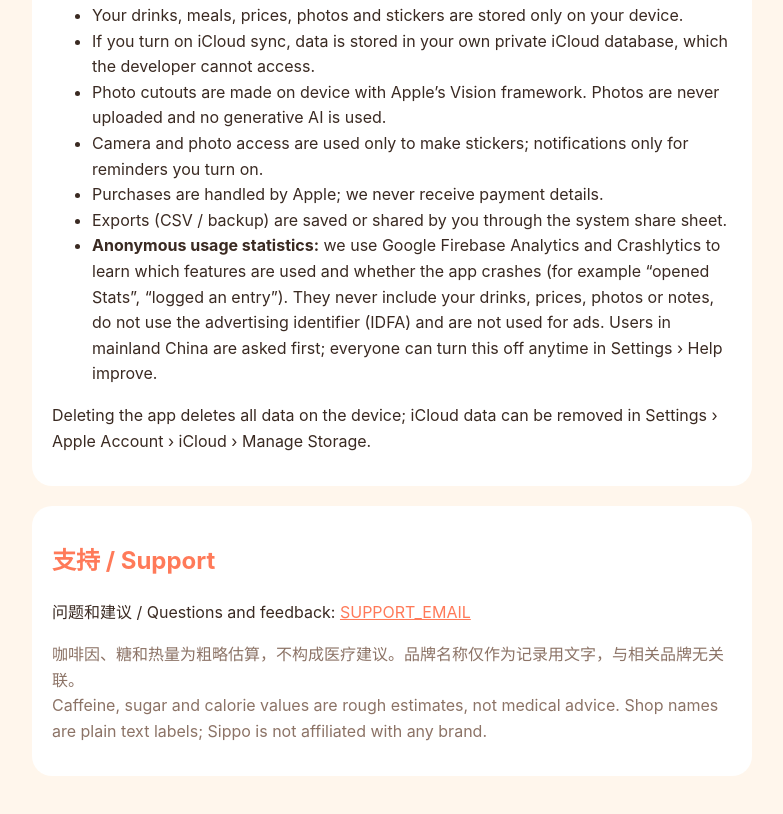
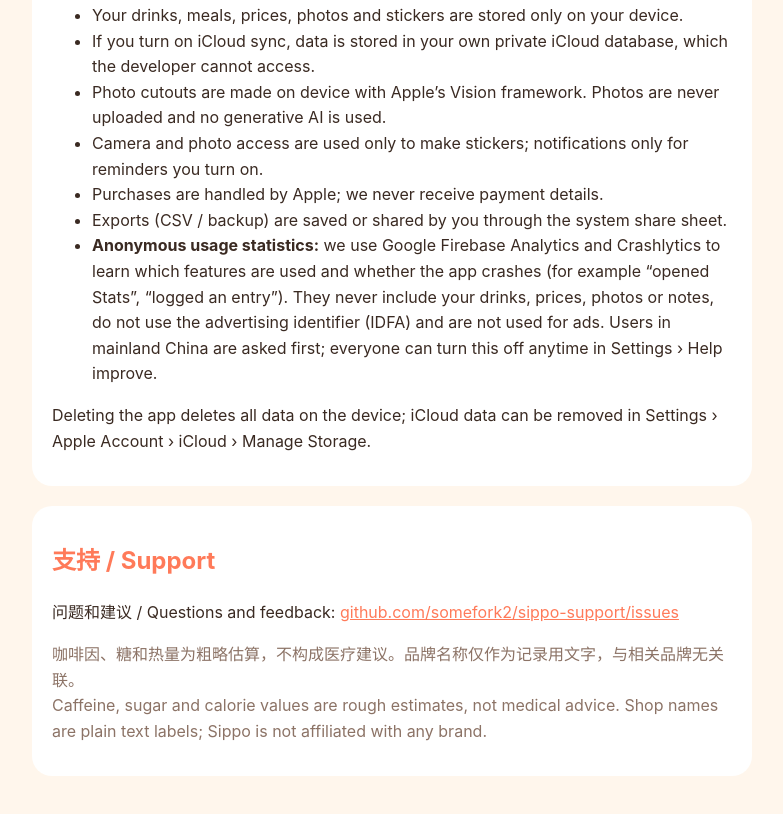
Before and after one commit to somefork2/sippo-support, a plain HTML site: page index.html in a window 1280 px wide. Shown: the part 859-1673 px from the top of the page, without its empty margins (248-1031 px from the left). Drawn offline with Linux system fonts and the light colour scheme.

Commit message:
Support contact: GitHub issues instead of the SUPPORT_EMAIL placeholder

```diff
--- a/index.html
+++ b/index.html
@@ -51,7 +51,7 @@
 
   <section id="support">
     <h2>支持 / Support</h2>
-    <p>问题和建议 / Questions and feedback: <a href="mailto:SUPPORT_EMAIL">SUPPORT_EMAIL</a></p>
+    <p>问题和建议 / Questions and feedback: <a href="https://github.com/somefork2/sippo-support/issues/new">github.com/somefork2/sippo-support/issues</a></p>
     <p class="muted">咖啡因、糖和热量为粗略估算，不构成医疗建议。品牌名称仅作为记录用文字，与相关品牌无关联。<br>
     Caffeine, sugar and calorie values are rough estimates, not medical advice. Shop names are plain text labels; Sippo is not affiliated with any brand.</p>
   </section>
```
